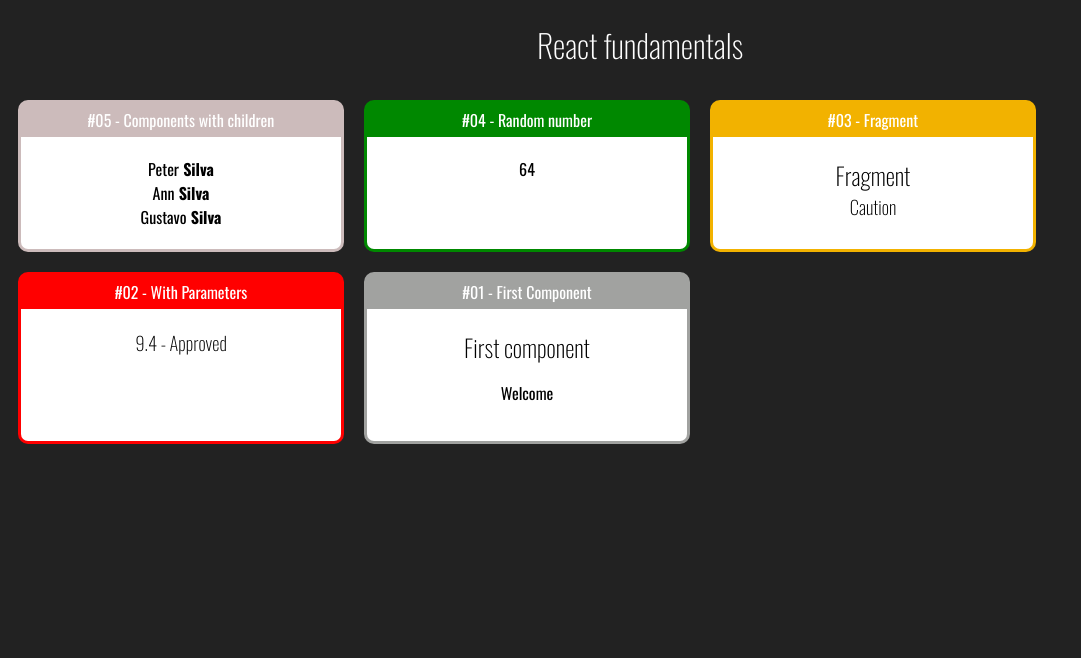
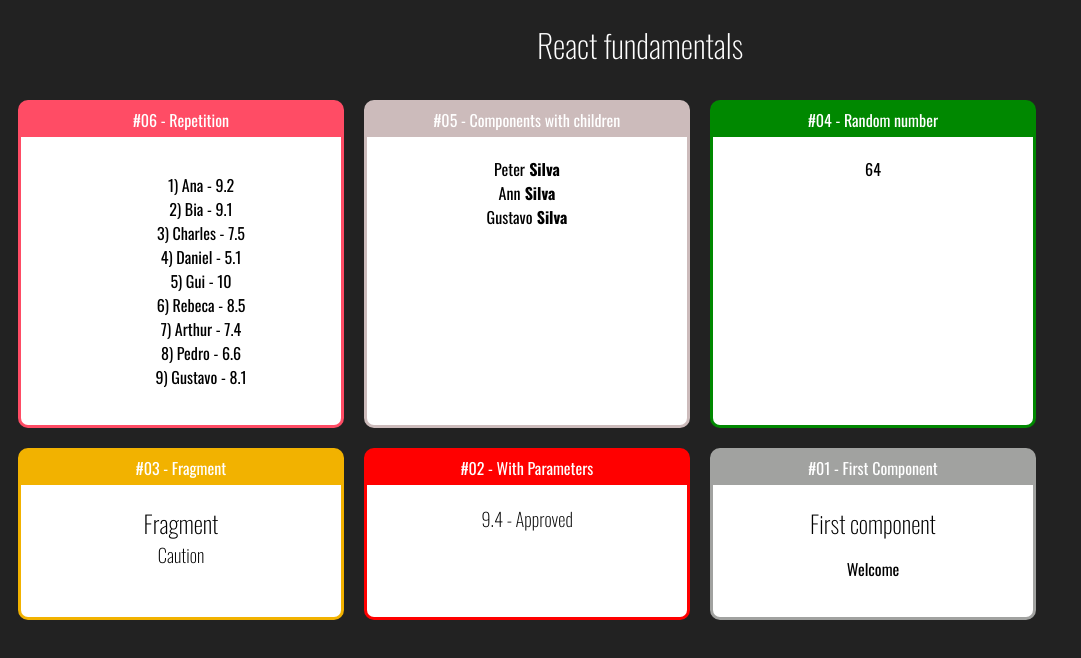
Before and after one commit to Breno-do-val/react-fundamentals, a React (Create React App) app: page / in a window 1280 px wide. Shown: the top 658 px of the page, without its empty margins (0-1081 px from the left). Built offline with nearby package versions, Linux system fonts and the light colour scheme.

Commit message:
feat(listStudents): add component for listing students

```diff
--- a/src/App.jsx
+++ b/src/App.jsx
@@ -8,6 +8,7 @@ import Family from './components/basic/Family';
 import FamilyMember from './components/basic/FamilyMember';
 import First from './components/basic/First';
 import Fragment from './components/basic/Fragment';
+import ListStudents from './components/repetition/listStudents';
 import Random from './components/basic/Random';
 
 export default () => (
@@ -15,7 +16,9 @@ export default () => (
         <h1>React fundamentals</h1>
 
         <div className="Cards">
-
+            <Card title="#06 - Repetition" color="#FF4C65">
+                <ListStudents />
+            </Card>
             <Card title="#05 - Components with children" color="#CBB">
                 <Family surname="Silva">
                     <FamilyMember name="Peter" />
--- /dev/null
+++ b/src/components/repetition/listStudents.jsx
@@ -0,0 +1,20 @@
+import * as React from 'react';
+import students from './../../data/students';
+
+export default props => {
+
+    const studentListItem = students.map((student) => {
+        return (
+            <li key={ student.key }>
+                { student.id }) { student.name } - { student.grade }
+            </li>
+        )
+    })
+    return (
+        <div>
+            <ul style={{ listStyle: "none" }}>
+                { studentListItem }
+            </ul>
+        </div>
+    )
+}
--- /dev/null
+++ b/src/data/students.js
@@ -0,0 +1,11 @@
+export default [
+    { id: 1, name: 'Ana', grade: 9.2 },
+    { id: 2, name: 'Bia', grade: 9.1 },
+    { id: 3, name: 'Charles', grade: 7.5 },
+    { id: 4, name: 'Daniel', grade: 5.1 },
+    { id: 5, name: 'Gui', grade: 10 },
+    { id: 6, name: 'Rebeca', grade: 8.5 },
+    { id: 7, name: 'Arthur', grade: 7.4 },
+    { id: 8, name: 'Pedro', grade: 6.6 },
+    { id: 9, name: 'Gustavo', grade: 8.1 },
+]
```
